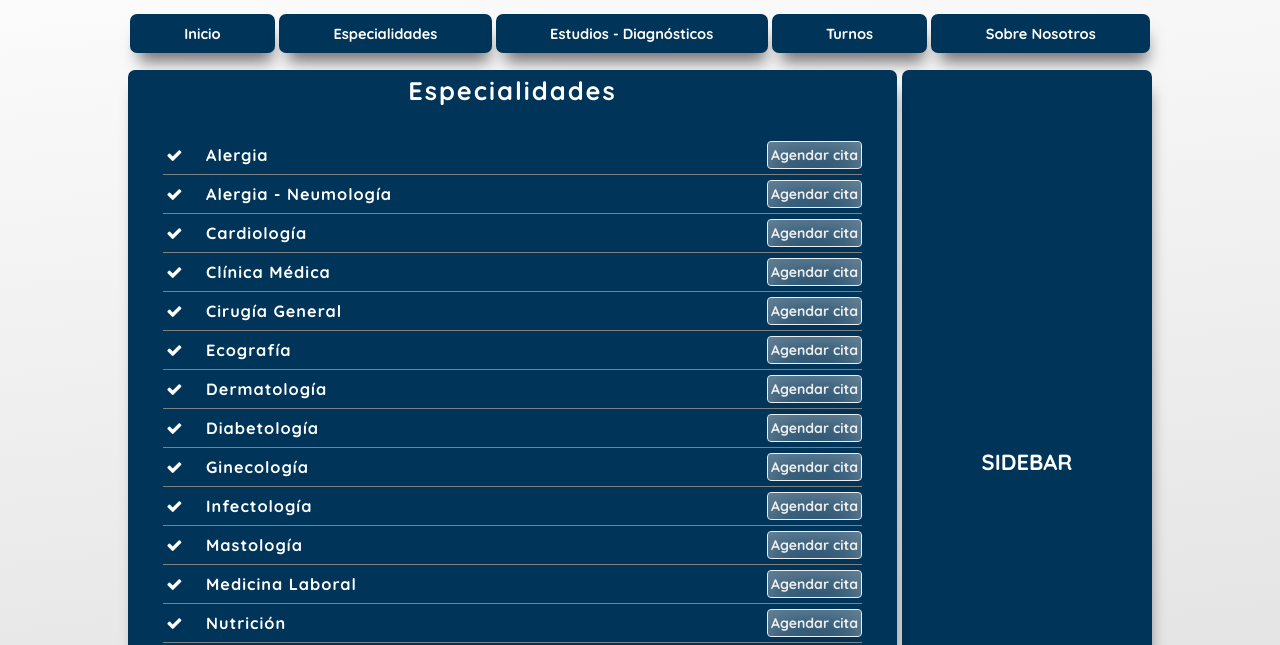
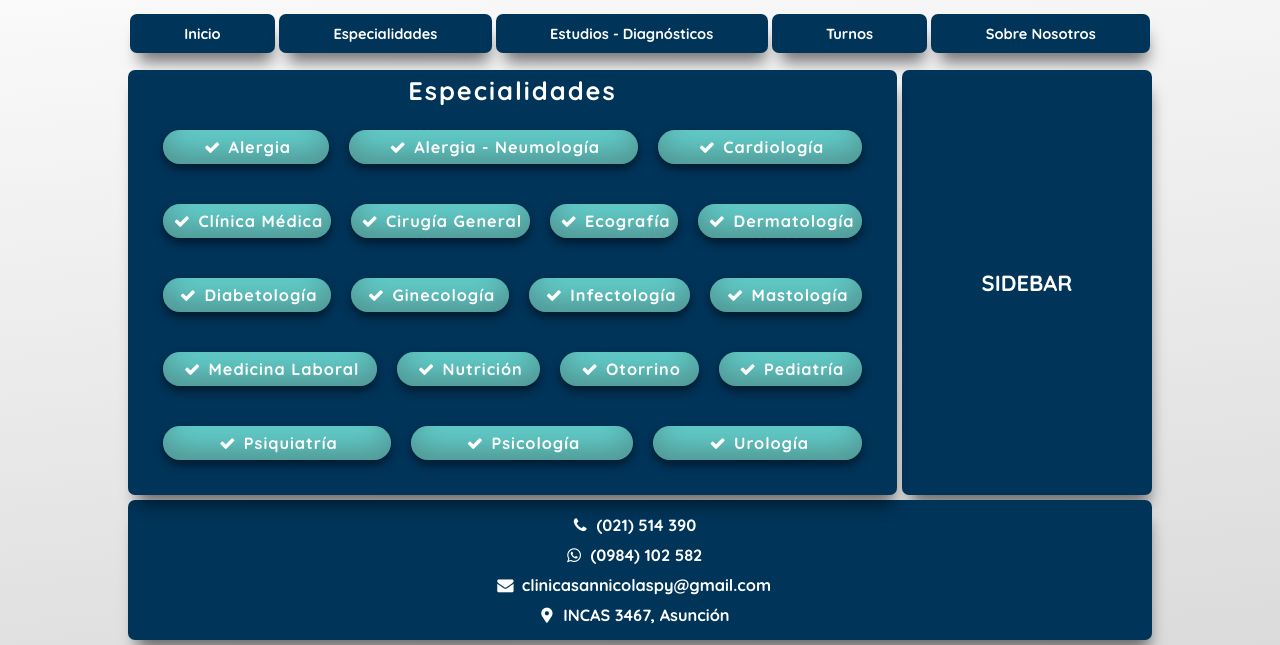
Before and after one commit to braian-bernatto/clinic, a plain HTML site: page index.html in a window 1280 px wide. Shown: the part 132-777 px from the top of the page. Drawn offline with Linux system fonts and the light colour scheme.

Commit message:
Changing the lists look

```diff
--- a/css/_body.sass
+++ b/css/_body.sass
@@ -55,31 +55,31 @@ body
         +shadow
         display: grid
         grid-template-columns: 1fr
-        grid-template-rows: 3.75em 1fr
+        grid-template-rows: 25px 1fr
 
         ul
             display: flex
-            flex-flow: column nowrap
-            // justify-self: center
-            margin-bottom: 10px
-            margin-left: 30px
-            margin-right: 30px
+            flex-flow: row wrap
+            margin: 10px 20px
 
 
         li
             list-style-type: none
+            background: $color2
+            border-radius: 50px
+            +shadow_light
+            padding: 7px
+            margin: 20px 10px
             flex: 1 1 auto
             display: flex
             letter-spacing: 1px
-            border-bottom: 1px solid gray
-            align-items: center
-            text-align: left
+            justify-content: center
             &:hover
                 background: $color2
                 cursor: pointer
 
             span
-                margin-right: 1.25em
+                margin-right: 0.3125em
 
             .especialidad__cita, .estudios__cita
                 border: 1px solid #eee
--- a/css/_variables.sass
+++ b/css/_variables.sass
@@ -8,6 +8,10 @@
     -moz-box-shadow: 3px 15px 16px -6px rgba(0,0,0,0.53)
     box-shadow: 3px 15px 16px -6px rgba(0,0,0,0.53)
 
+=shadow_light
+
+    box-shadow: inset 0 50px rgba(255,255,255,0.2), inset 0 -15px 30px rgba(0,0,0,0.4), 0 5px 10px rgba(0,0,0,0.5)
+
 $color1: rgb(51,65,92)
 $color2: rgb(61,204,199)
 $color1: rgb(0,52,89)
--- a/index.html
+++ b/index.html
@@ -41,24 +41,24 @@
       <div class="main_content__especialidades " id="especialidades_list">
         <h2 class="title">Especialidades</h2>
         <ul class="especialidad">
-        <li class="especialidad__1"> <span class=" icon-ok"></span> Alergia<button class="especialidad__cita">Agendar cita</button></li>
-        <li class="especialidad__2"> <span class=" icon-ok"></span> Alergia - Neumología<button class="especialidad__cita">Agendar cita</button></li>
-        <li class="especialidad__3"> <span class=" icon-ok"></span> Cardiología<button class="especialidad__cita">Agendar cita</button></li>
-        <li class="especialidad__4"> <span class=" icon-ok"></span> Clínica Médica<button class="especialidad__cita">Agendar cita</button></li>
-        <li class="especialidad__5"> <span class=" icon-ok"></span> Cirugía General<button class="especialidad__cita">Agendar cita</button></li>
-        <li class="especialidad__6"> <span class=" icon-ok"></span> Ecografía<button class="especialidad__cita">Agendar cita</button></li>
-        <li class="especialidad__7"> <span class=" icon-ok"></span> Dermatología<button class="especialidad__cita">Agendar cita</button></li>
-        <li class="especialidad__8"> <span class=" icon-ok"></span> Diabetología<button class="especialidad__cita">Agendar cita</button></li>
-        <li class="especialidad__9"> <span class=" icon-ok"></span> Ginecología<button class="especialidad__cita">Agendar cita</button></li>
-        <li class="especialidad__10"> <span class=" icon-ok"></span> Infectología<button class="especialidad__cita">Agendar cita</button></li>
-        <li class="especialidad__11"> <span class=" icon-ok"></span> Mastología<button class="especialidad__cita">Agendar cita</button></li>
-        <li class="especialidad__12"> <span class=" icon-ok"></span> Medicina Laboral<button class="especialidad__cita">Agendar cita</button></li>
-        <li class="especialidad__13"> <span class=" icon-ok"></span> Nutrición<button class="especialidad__cita">Agendar cita</button></li>
-        <li class="especialidad__14"> <span class=" icon-ok"></span> Otorrino<button class="especialidad__cita">Agendar cita</button></li>
-        <li class="especialidad__15"> <span class=" icon-ok"></span> Pediatría<button class="especialidad__cita">Agendar cita</button></li>
-        <li class="especialidad__16"> <span class=" icon-ok"></span> Psiquiatría<button class="especialidad__cita">Agendar cita</button></li>
-        <li class="especialidad__17"> <span class=" icon-ok"></span> Psicología<button class="especialidad__cita">Agendar cita</button></li>
-        <li class="especialidad__18"> <span class=" icon-ok"></span> Urología<button class="especialidad__cita">Agendar cita</button></li>
+        <li class="especialidad__1"> <span class=" icon-ok"></span> Alergia</li>
+        <li class="especialidad__2"> <span class=" icon-ok"></span> Alergia - Neumología</li>
+        <li class="especialidad__3"> <span class=" icon-ok"></span> Cardiología</li>
+        <li class="especialidad__4"> <span class=" icon-ok"></span> Clínica Médica</li>
+        <li class="especialidad__5"> <span class=" icon-ok"></span> Cirugía General</li>
+        <li class="especialidad__6"> <span class=" icon-ok"></span> Ecografía</li>
+        <li class="especialidad__7"> <span class=" icon-ok"></span> Dermatología</li>
+        <li class="especialidad__8"> <span class=" icon-ok"></span> Diabetología</li>
+        <li class="especialidad__9"> <span class=" icon-ok"></span> Ginecología</li>
+        <li class="especialidad__10"> <span class=" icon-ok"></span> Infectología</li>
+        <li class="especialidad__11"> <span class=" icon-ok"></span> Mastología</li>
+        <li class="especialidad__12"> <span class=" icon-ok"></span> Medicina Laboral</li>
+        <li class="especialidad__13"> <span class=" icon-ok"></span> Nutrición</li>
+        <li class="especialidad__14"> <span class=" icon-ok"></span> Otorrino</li>
+        <li class="especialidad__15"> <span class=" icon-ok"></span> Pediatría</li>
+        <li class="especialidad__16"> <span class=" icon-ok"></span> Psiquiatría</li>
+        <li class="especialidad__17"> <span class=" icon-ok"></span> Psicología</li>
+        <li class="especialidad__18"> <span class=" icon-ok"></span> Urología</li>
       </ul>
       </div>
          <!-- ESTUDIOS Y DIAGNÓSTICOS -->
```
Also changed, not shown: css/main.css.
